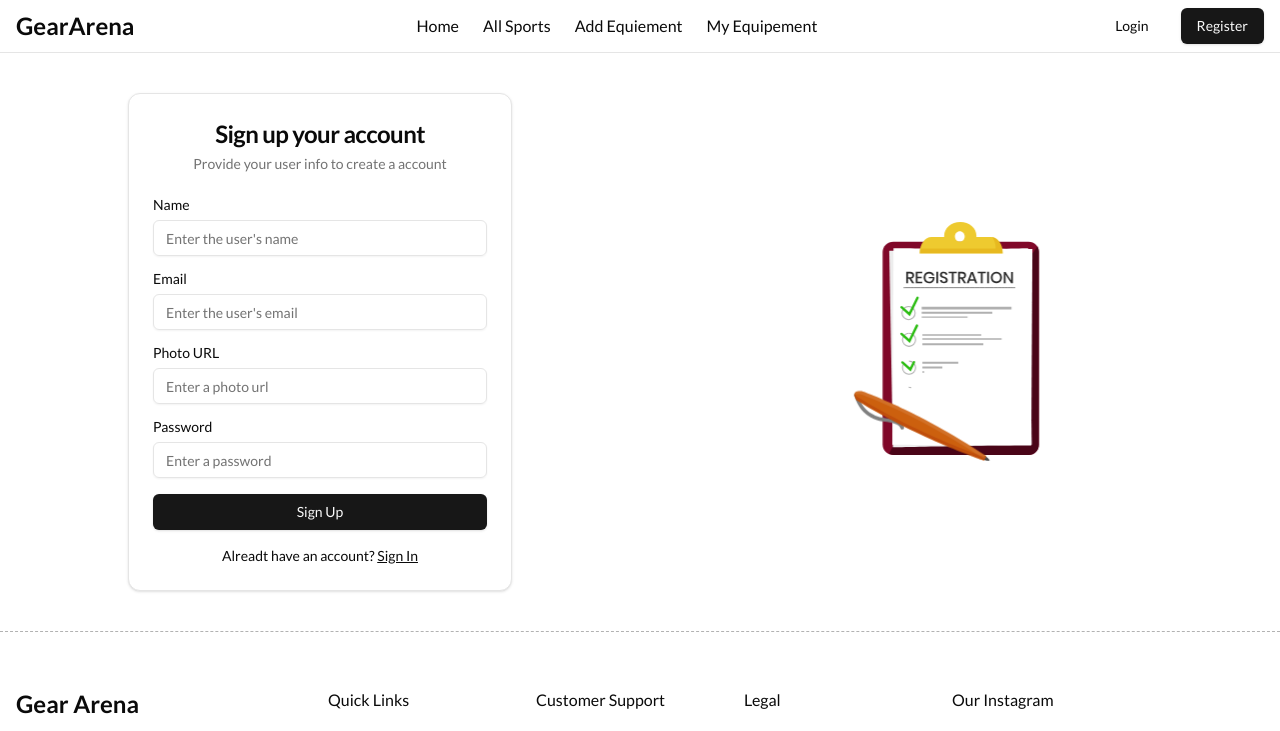
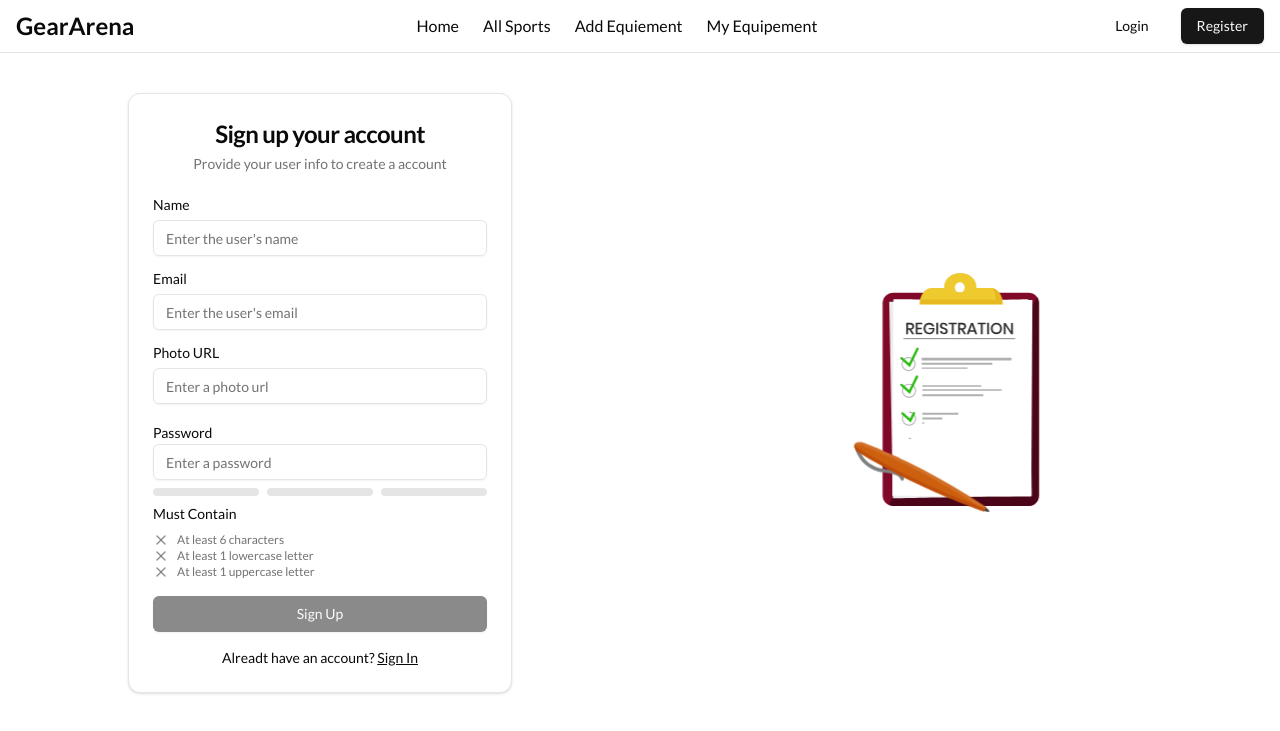
Before and after one commit to FollowNaim/Gear-Arena, a React (Vite) app: page /auth/signup in a window 1280 px wide. Shown: the top 731 px of the page. Built offline with nearby package versions, Linux system fonts and the light colour scheme; no server answers.

Commit message:
feat: asthetic password validation. and fixed bug for input field
Signed-off-by: Naim <naimxf@gmail.com>

```diff
--- /dev/null
+++ b/src/components/pass-validation/Validation.jsx
@@ -0,0 +1,87 @@
+import { Check, X } from "lucide-react";
+import { useEffect, useState } from "react";
+import { Input } from "../ui/input";
+import { Label } from "../ui/label";
+
+function Validation({ setIsDisable }) {
+  const [password, setPassword] = useState("");
+  const [score, setScore] = useState({});
+  const PASSWORD_REQUIREMENTS = [
+    { regex: /.{6,}/, text: "At least 6 characters" },
+    { regex: /[a-z]/, text: "At least 1 lowercase letter" },
+    { regex: /[A-Z]/, text: "At least 1 uppercase letter" },
+  ];
+  useEffect(() => {
+    const validation = () => {
+      const filtered = PASSWORD_REQUIREMENTS.map((req) => {
+        return {
+          met: req.regex.test(password),
+          text: req.text,
+        };
+      });
+      return {
+        score: filtered.filter((req) => req.met).length,
+        filtered,
+      };
+    };
+    setScore(validation());
+  }, [password]);
+  useEffect(() => {
+    setIsDisable(score.score >= 3 ? false : true);
+  }, [score.score]);
+  return (
+    <div>
+      <Label>Password</Label>
+      <Input
+        type="text"
+        value={password}
+        placeholder="Enter a password"
+        onChange={(e) => setPassword(e.target.value)}
+      />
+      <div className="flex gap-2 justify-between mt-2">
+        <span
+          className={`${
+            score.score >= 1 ? "bg-green-200" : "bg-border"
+          } p-1 w-full rounded-full`}
+        ></span>
+        <span
+          className={`${
+            score.score >= 2 ? "bg-green-200" : "bg-border"
+          } p-1 w-full rounded-full`}
+        ></span>
+        <span
+          className={`${
+            score.score >= 3 ? "bg-green-200" : "bg-border"
+          } p-1 w-full rounded-full`}
+        ></span>
+      </div>
+      <div>
+        <p className="my-2 text-sm font-medium">Must Contain</p>
+        <ul>
+          {score?.filtered?.map((req, i) => {
+            {
+              return (
+                <li className="flex gap-2 items-center">
+                  {req.met ? (
+                    <Check className="text-emerald-500" size={16} />
+                  ) : (
+                    <X className="text-muted-foreground/80" size={16} />
+                  )}{" "}
+                  <p
+                    className={`${
+                      req.met ? "text-emerald-500" : "text-muted-foreground"
+                    } text-xs`}
+                  >
+                    {req.text}
+                  </p>
+                </li>
+              );
+            }
+          })}
+        </ul>
+      </div>
+    </div>
+  );
+}
+
+export default Validation;
--- a/src/pages/SignUp.jsx
+++ b/src/pages/SignUp.jsx
@@ -1,5 +1,6 @@
+import signupAnimation from "@/assets/animation/register.json";
+import Validation from "@/components/pass-validation/Validation";
 import { Button } from "@/components/ui/button";
-import signupAnimation from "@/assets/animation/register.json";
 import {
   Card,
   CardContent,
@@ -13,12 +14,13 @@ import { auth } from "@/firebase/firebase.config";
 import { AuthContext } from "@/provider/AuthProvider";
 import { updateProfile } from "firebase/auth";
 import Lottie from "lottie-react";
-import { useContext } from "react";
+import { useContext, useState } from "react";
 import toast from "react-hot-toast";
 import { Link, useNavigate } from "react-router-dom";
 
 export default function SignUp() {
   const { handleSignUp } = useContext(AuthContext);
+  const [isDisable, setIsDisable] = useState(true);
   const navigate = useNavigate();
   const handleSubmit = (e) => {
     e.preventDefault();
@@ -74,6 +76,7 @@ export default function SignUp() {
             <div className="grid gap-2">
               <Label htmlFor="name">Name</Label>
               <Input
+                required
                 name="name"
                 id="name"
                 placeholder="Enter the user's name"
@@ -82,6 +85,7 @@ export default function SignUp() {
             <div className="grid gap-2">
               <Label htmlFor="email">Email</Label>
               <Input
+                required
                 name="email"
                 id="email"
                 type="email"
@@ -91,6 +95,7 @@ export default function SignUp() {
             <div className="grid gap-2">
               <Label htmlFor="photo">Photo URL</Label>
               <Input
+                required
                 name="photo"
                 id="photo"
                 type="url"
@@ -98,15 +103,18 @@ export default function SignUp() {
               />
             </div>
             <div className="grid gap-2">
-              <Label htmlFor="password">Password</Label>
+              {/* <Label htmlFor="password">Password</Label>
               <Input
                 name="password"
                 id="password"
                 type="password"
                 placeholder="Enter a password"
-              />
+              /> */}
+              <Validation setIsDisable={setIsDisable} />
             </div>
-            <Button className="w-full pt-2">Sign Up</Button>
+            <Button disabled={isDisable} className="w-full pt-2">
+              Sign Up
+            </Button>
             <div className="mt-4 text-center text-sm">
               Alreadt have an account?{" "}
               <Link to="/auth/signin" className="underline">
```
Also changed, not shown: src/pages/AddEquipment.jsx (+8 -0 lines), src/pages/UpdateEquipment.jsx (+9 -0 lines).
